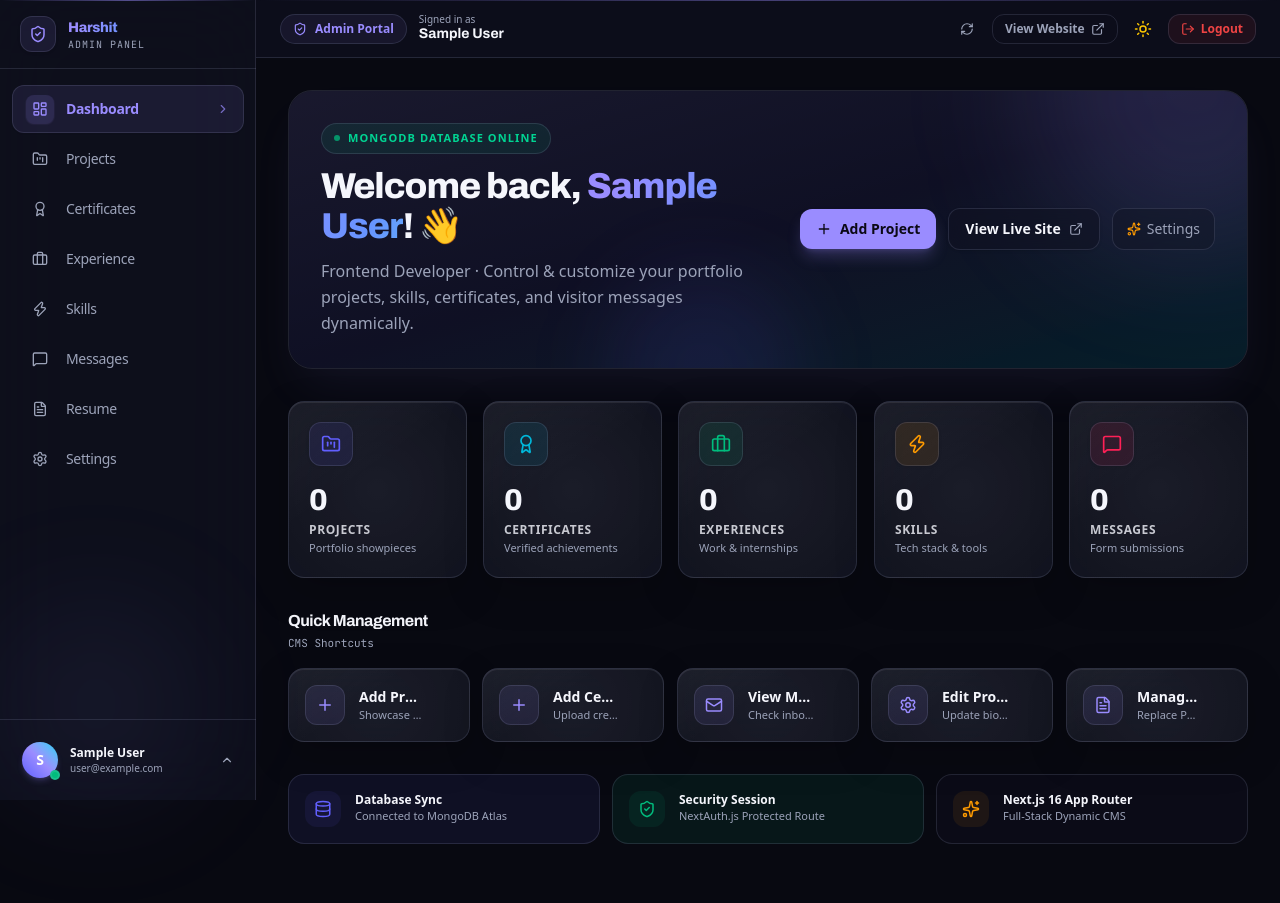
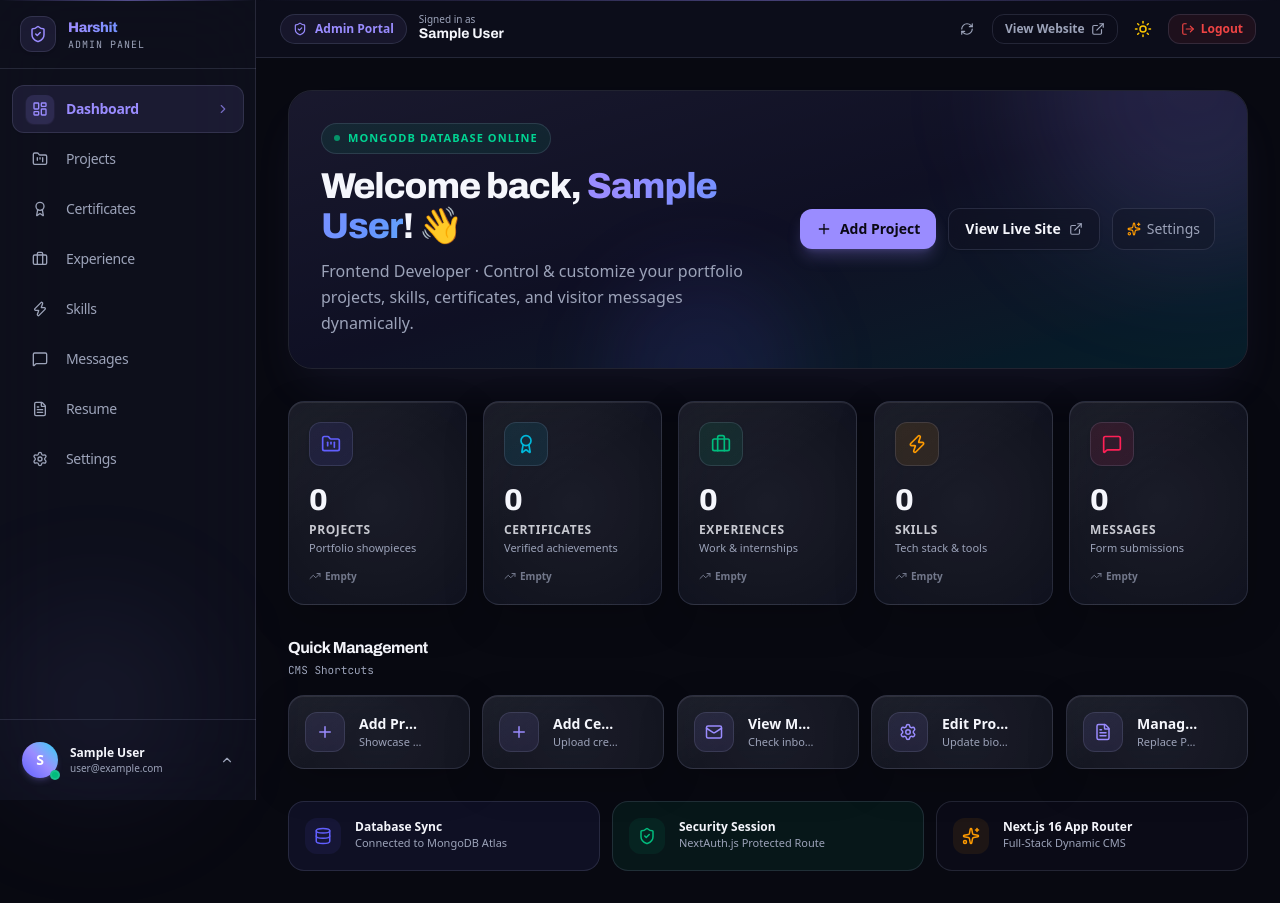
Before and after one commit to harshit-1318/harshit-dev-portfolio, a Next.js app: page /admin in a window 1280 px wide. Before the commit the page ends 876 px from the top, so only its background shows below. Built offline with nearby package versions, Linux system fonts and the light colour scheme; no server answers; the database is empty; sample sign-in values are in the browser's storage.

Commit message:
fix: ensure all dashboard stat cards have equal height by always rendering trend badge

```diff
--- a/src/components/admin/dashboard/dashboard-stats-grid.tsx
+++ b/src/components/admin/dashboard/dashboard-stats-grid.tsx
@@ -66,11 +66,11 @@ export function DashboardStatsGrid({ stats, loading }: DashboardStatsGridProps)
                 {item.description}
               </p>
 
-              {/* Subtle trend indicator */}
-              {!loading && typeof count === 'number' && count > 0 && (
-                <div className={`mt-3 inline-flex items-center gap-1 text-[10px] font-semibold ${item.color} opacity-70`}>
+              {/* Subtle trend indicator — always rendered to keep card heights equal */}
+              {!loading && typeof count === 'number' && (
+                <div className={`mt-3 inline-flex items-center gap-1 text-[10px] font-semibold ${count > 0 ? item.color : 'text-muted-foreground'} opacity-70`}>
                   <TrendingUp className="w-3 h-3" />
-                  Active
+                  {count > 0 ? 'Active' : 'Empty'}
                 </div>
               )}
             </Link>
```
